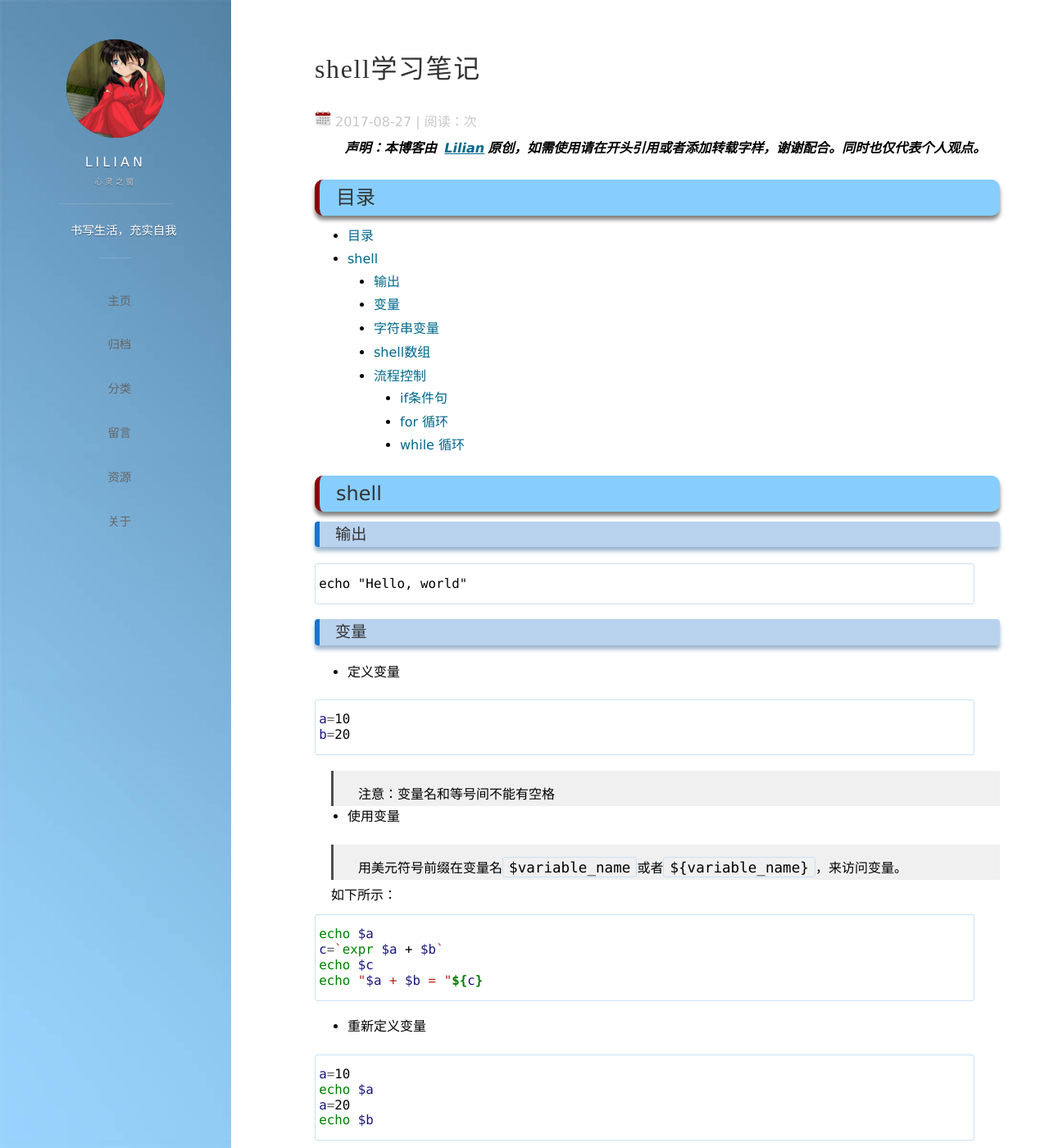
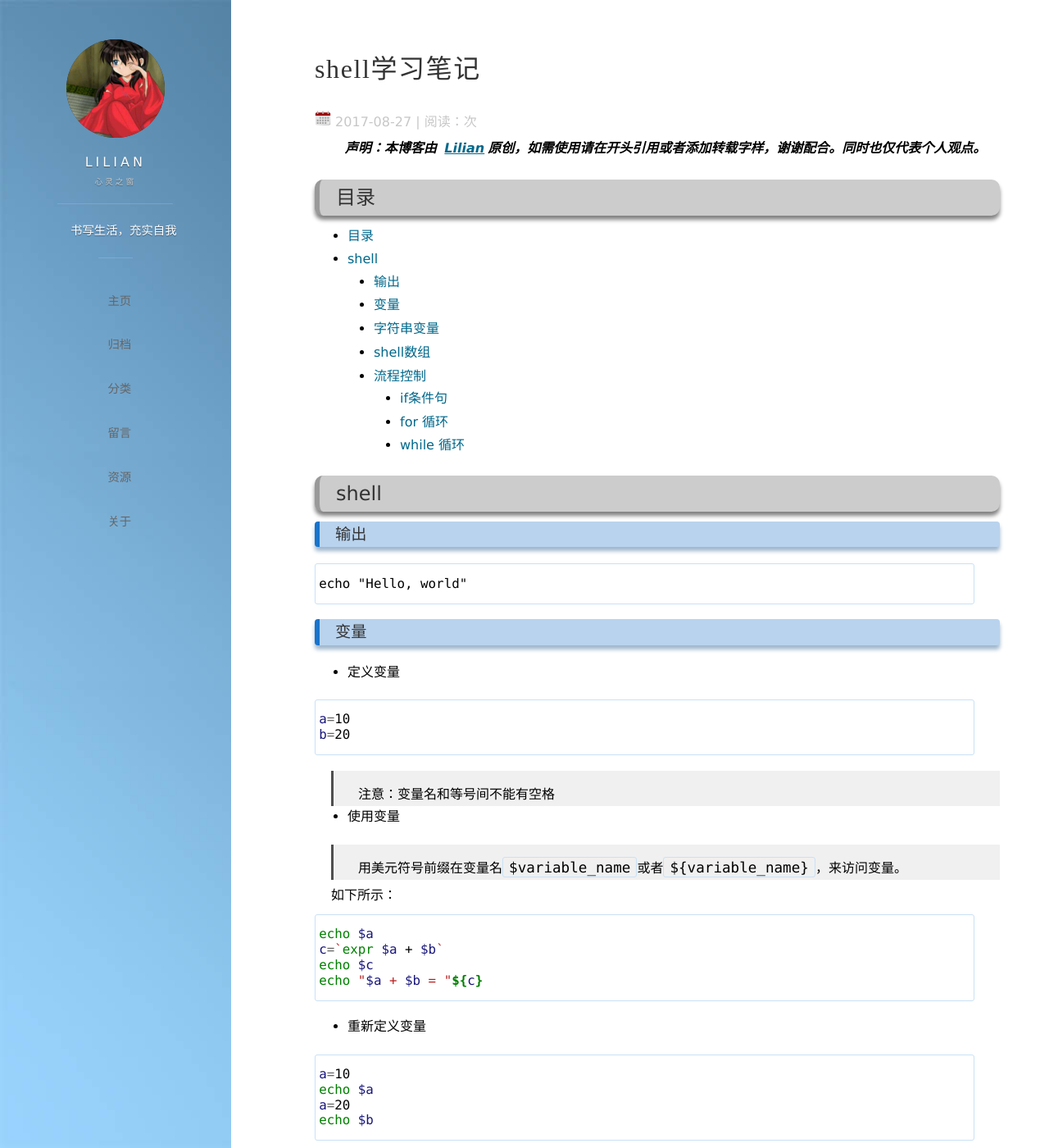
Before and after one commit to dearLilian/dearLilian.github.io, a Jekyll site: the page built from _posts/2017-08-27-shell-learning.md, in a window 1280 px wide and 1400 px high. Shown: the whole window at 82% size. Built offline with Jekyll 4.4.1, drawn with Linux system fonts in a browser that asks for light colours; nearby versions of some CDN libraries; comment, search, counter and statistics services are not loaded; some of the changed text lies outside the part shown.

Commit message:
fix css style

````diff
--- a/_posts/2017-08-27-shell-learning.md
+++ b/_posts/2017-08-27-shell-learning.md
@@ -190,6 +190,17 @@ done
 ```
 
 
+如何生成一个简单的循环数组：
+
+```
+for i in {1..10}
+do
+	echo $i
+done
+```
+
+
+
 #### while 循环
 
 ```shell
--- a/css/main.css
+++ b/css/main.css
@@ -61,7 +61,7 @@ html {
 }
 
 body {
-  font-family: "ff-tisa-web-pro-1", "ff-tisa-web-pro-2", "Lucida Grande", "Hiragino Sans GB", "Hiragino Sans GB W3", "Microsoft YaHei", "WenQuanYi Micro Hei", sans-serif;
+  font-family: "KaiTi","KaiTi_GB2312","ff-tisa-web-pro-1", "ff-tisa-web-pro-2", "Lucida Grande", "Hiragino Sans GB", "Hiragino Sans GB W3", "Microsoft YaHei", "WenQuanYi Micro Hei", sans-serif;
   font-size: 1em;
   color: #000000;
   -webkit-font-smoothing: antialiased; }
@@ -100,7 +100,7 @@ h5,
 h5 {
   margin-top: 1.0em;
   margin-bottom: .5em;
-  font-family: "ff-tisa-web-pro-1", "ff-tisa-web-pro-2", "Lucida Grande", "Hiragino Sans GB", "Hiragino Sans GB W3", "Microsoft YaHei", "WenQuanYi Micro Hei", sans-serif;
+  font-family: "KaiTi_GB2312","ff-tisa-web-pro-1", "ff-tisa-web-pro-2", "Lucida Grande", "Hiragino Sans GB", "Hiragino Sans GB W3", "Microsoft YaHei", "WenQuanYi Micro Hei", sans-serif;
   font-weight: lighter;
   color: #333333;
   -webkit-font-smoothing: antialiased; }
@@ -117,10 +117,10 @@ h1 {
 h2 {
   font-size: 1.5em;
   padding: 10px 20px;
-  background: #87CEFF;
+  background: #CCCCCC;
   border-radius: 10px;
   box-shadow: 0px 5px 5px #828282;
-  border-left: 6px solid #8B0000;
+  border-left: 6px solid #999999;
   /*text-align: center;*/
 }
 
@@ -165,7 +165,7 @@ blockquote {
   padding-left: 10px;
   margin-left: 20px;
 
-  font-family: "ff-tisa-web-pro-1", "ff-tisa-web-pro-2", "Lucida Grande", "Hiragino Sans GB", "Hiragino Sans GB W3", "Microsoft YaHei", "WenQuanYi Micro Hei", sans-serif;
+  font-family: "KaiTi_GB2312","ff-tisa-web-pro-1", "ff-tisa-web-pro-2", "Lucida Grande", "Hiragino Sans GB", "Hiragino Sans GB W3", "Microsoft YaHei", "WenQuanYi Micro Hei", sans-serif;
   font-weight: lighter;
   font-size: 1em;
   border-left: 3px solid #4F4F4F;
@@ -357,7 +357,7 @@ img::-moz-selection {
   }
 
   .intro {
-    font-family: "ff-tisa-web-pro-1", "ff-tisa-web-pro-2", "Lucida Grande", "Hiragino Sans GB", "Hiragino Sans GB W3", "Microsoft YaHei", "WenQuanYi Micro Hei", sans-serif;
+    font-family: "KaiTi_GB2312","ff-tisa-web-pro-1", "ff-tisa-web-pro-2", "Lucida Grande", "Hiragino Sans GB", "Hiragino Sans GB W3", "Microsoft YaHei", "WenQuanYi Micro Hei", sans-serif;
     font-size: 1.2em;
     font-weight: lighter;
     color: #999999; }
@@ -452,7 +452,7 @@ img::-moz-selection {
     padding: 60px 0; }
 
   .post-title {
-    font-family:'黑体';
+    font-family:'Microsoft YaHei';
     padding: 15px 0;
   }
   .post-meta {
@@ -519,7 +519,7 @@ img::-moz-selection {
     color: #FFF; }
 
   .panel-subtitle {
-    font-family: "ff-tisa-web-pro-1", "ff-tisa-web-pro-2", "Lucida Grande", "Hiragino Sans GB", "Hiragino Sans GB W3", "Microsoft YaHei", "WenQuanYi Micro Hei", sans-serif;
+    font-family: "KaiTi_GB2312","ff-tisa-web-pro-1", "ff-tisa-web-pro-2", "Lucida Grande", "Hiragino Sans GB", "Hiragino Sans GB W3", "Microsoft YaHei", "WenQuanYi Micro Hei", sans-serif;
     font-size: 0.6em;
     font-weight: lighter;
     letter-spacing: 3px;
````
